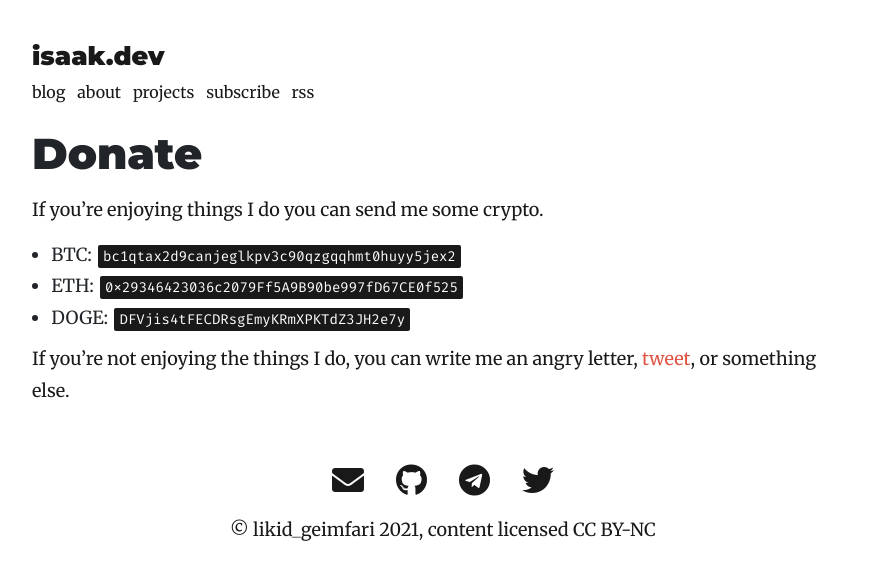
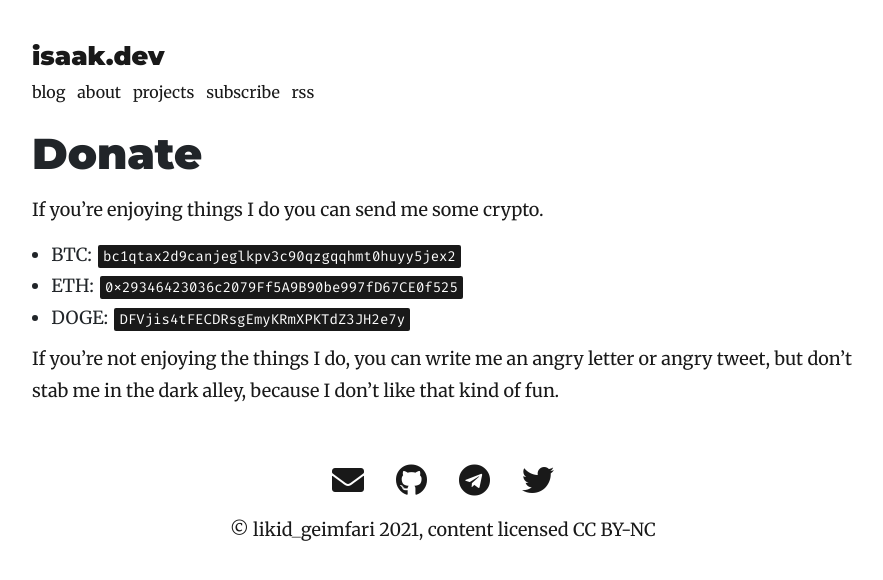
Before and after one commit to lk-geimfari/lk-geimfari.github.io, a Jekyll site: the page built from _pages/donate.md, in a window 1280 px wide. Shown: the top 580 px of the page, without its empty margins (197-1080 px from the left). Built offline with Jekyll 4.4.1, drawn with Linux system fonts in a browser that asks for light colours; nearby versions of some CDN libraries.

Commit message:
Fix donate

```diff
--- a/_pages/donate.md
+++ b/_pages/donate.md
@@ -10,5 +10,5 @@ If you're enjoying things I do you can send me some crypto.
 - ETH: ``0x29346423036c2079Ff5A9B90be997fD67CE0f525``
 - DOGE: ``DFVjis4tFECDRsgEmyKRmXPKTdZ3JH2e7y``
 
-If you're not enjoying the things I do, you can write me an angry letter, [tweet](https://twitter.com/likid_geimfari),
-or something else.
+If you're not enjoying the things I do, you can write me an angry letter or angry tweet,
+but don't stab me in the dark alley, because I don't like that kind of fun.
```
